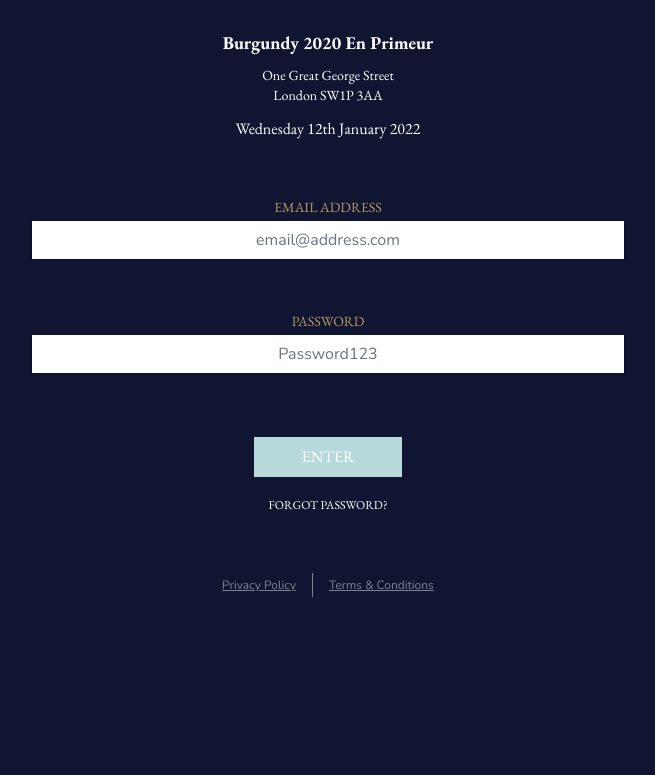
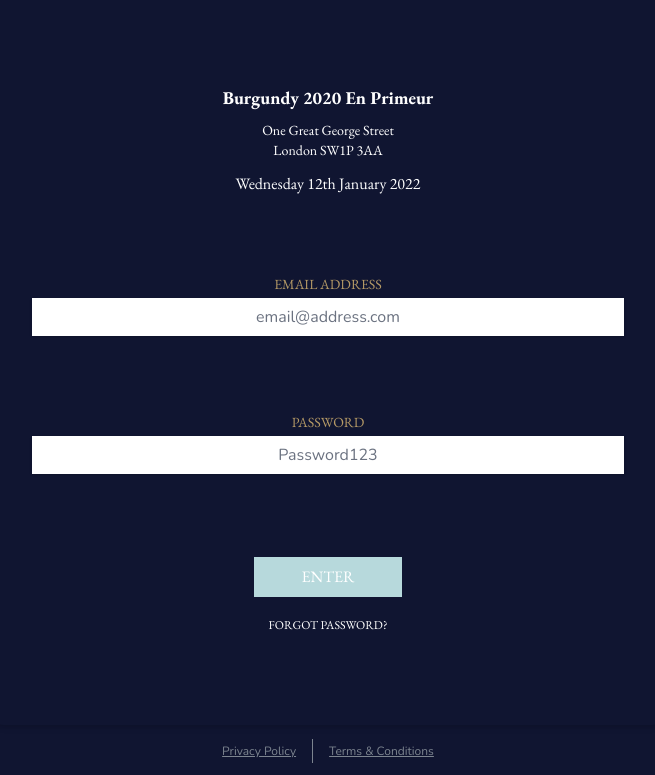
Before and after one commit to op-imedia8/justerini, a plain HTML site: page public/index.html in a window 1280 px wide. Shown: the part 75-850 px from the top of the page, without its empty margins (312-967 px from the left). Before the commit the page ends 800 px from the top, so only its background shows below. Drawn offline with nearby package versions, Linux system fonts and the light colour scheme; a web font is replaced by a local one.

Commit message:
front end changes

```diff
--- a/public/index.html
+++ b/public/index.html
@@ -21,12 +21,12 @@
     </div> -->
     <div class="max-w-md mx-auto bg-brand-blue rounded-xl shadow-md  md:max-w-2xl h-screen">
         <div class="flex flex-col justify-between ">
-          <div class="flex flex-col pt-10">
+          <div class="flex flex-col pt-14">
             <img class="mx-auto w-24 object-cover" src="./assets/Logos/just-warrant.svg" alt="">
             <img class="mx-auto w-60 mt-2 object-cover h-auto" src="./assets/Logos/just-name.svg" alt="">
             <img class="mx-auto w-52 object-cover mt-2" src="./assets/Logos/just-merchant.svg" alt="">
           </div>
-          <div class="h-28 mt-12">
+          <div class="h-24 mt-[13%]">
             <div class="text-white font-garamound text-center ">
               <p class="font-bold text-lg">Burgundy 2020 En Primeur</p>
               <p class="text-sm text-center mt-2">One Great George Street</p>
@@ -34,7 +34,7 @@
               <p class="text-base pt-3">Wednesday 12th January 2022</p>
             </div>
           </div>
-          <div class="pt-14">
+          <div class="pt-[14%]">
             <form class="px-10">
                 <div class="mb-4">
                   <label class="font-garamound block   text-brand-gold text-sm  mb-1 uppercase text-center" for="username">
@@ -43,14 +43,14 @@
                   <input class="shadow appearance-none border border-transparent focus:border-brand-gold focus:ring-0 w-full py-2 text-center text-black leading-tight focus:outline-none focus:shadow-outline" id="username" type="text" placeholder="email@address.com">
                 </div>
 
-                <div class="mb-4 pt-9">
+                <div class="mb-4 pt-[10%]">
                   <label class="font-garamound block   text-brand-gold text-sm  mb-1 uppercase text-center" for="password">
                     Password
                   </label>
                   <input class="shadow appearance-none border-transparent focus:border-brand-gold focus:ring-0 w-full py-2 text-center text-black leading-tight focus:outline-none focus:shadow-outline" id="password" type="password" placeholder="Password123">
                   <p class="text-red-500 text-xs italic hidden">Please choose a password.</p>
                 </div>
-                <div class="flex flex-col items-center justify-between pt-10">
+                <div class="flex flex-col items-center justify-between pt-[10%]">
                   <button class="font-garamound uppercase bg-brand-blue-light hover:bg-brand-gold text-white   py-2 px-12  focus:outline-none focus:shadow-outline mt-2" type="button">
                     enter
                   </button>
@@ -60,7 +60,7 @@
                 </div>
             </form>
           </div>
-          <div class="flex justify-center py-3 mt-12 ">
+          <div class="flex justify-center py-3 mt-[14%] ">
             <a href="./terms_privacy.html#privacy_policy" class="capitalize text-brand-gray text-xs border-r border-brand-gray pr-4 leading-6 underline">privacy policy</a>
             <a href="./terms_privacy.html#terms_conditions" class="capitalize text-brand-gray text-xs pl-4 leading-6 underline">terms & conditions</a>
           </div>
```
Also changed, not shown: public/styles.css.
